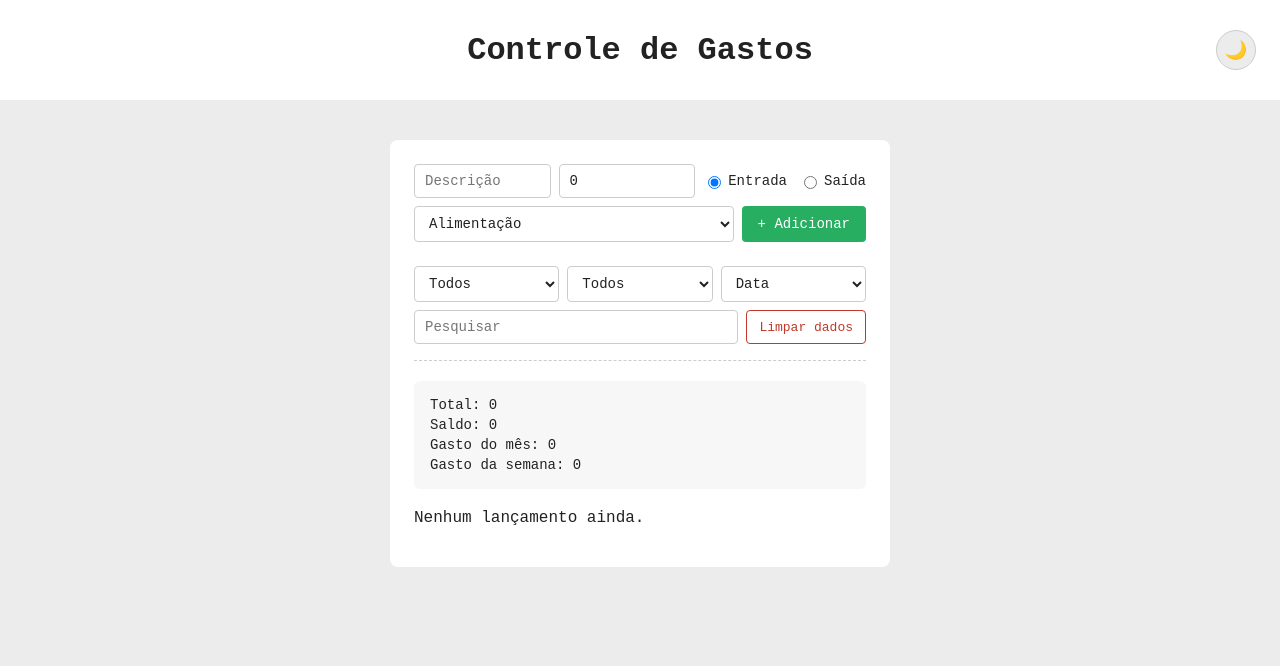
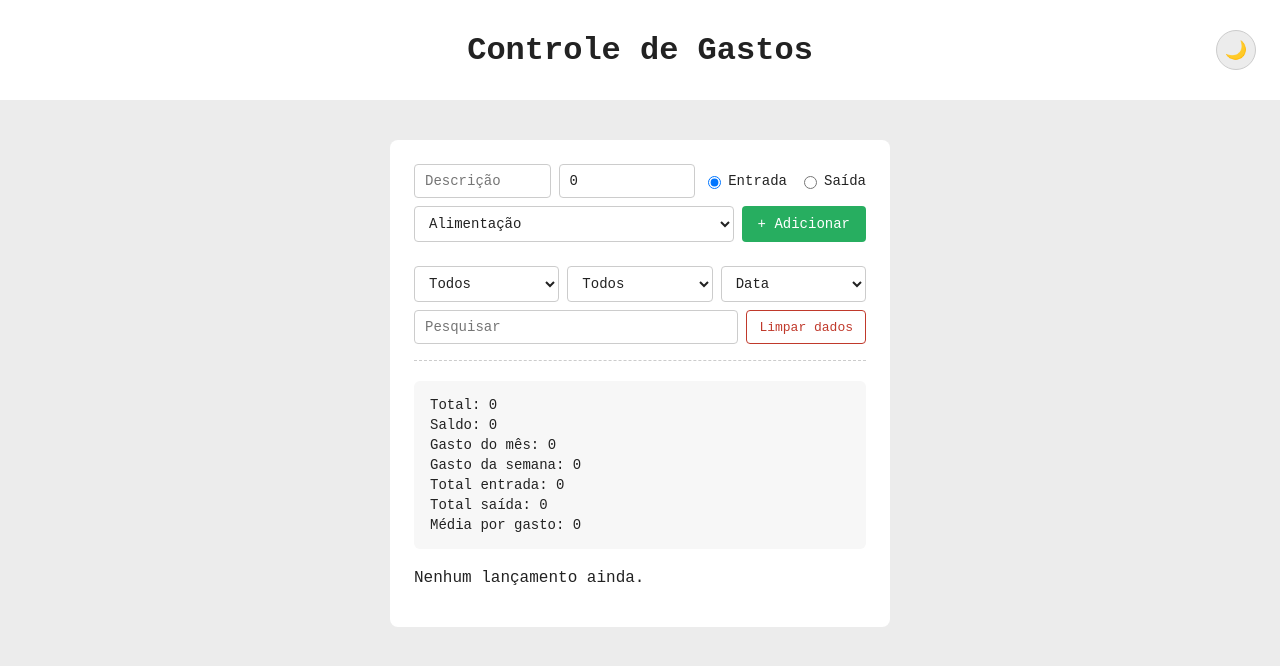
Before and after one commit to Saulorangel87/Controle-de-gastos--exercicio, a React (Vite) app: page / in a window 1280 px wide. Shown: the top 666 px of the page. Built offline with nearby package versions, Linux system fonts and the light colour scheme.

Commit message:
feat: adicionar totais de entrada, saída e média de gastos ao formulário

```diff
--- a/src/components/FormGasto.jsx
+++ b/src/components/FormGasto.jsx
@@ -114,6 +114,23 @@ export default function FormGasto() {
       return acumulado + Number(gasto.valor);
     }, 0);
 
+  const totalEntrada = gastos.reduce((acumulado, gasto) => {
+    if (gasto.tipo === "Entrada") return acumulado + Number(gasto.valor);
+    return acumulado;
+  }, 0);
+
+  const totalSaida = gastos.reduce((acumulado, gasto) => {
+    if (gasto.tipo === "Saída") return acumulado + Number(gasto.valor);
+    return acumulado;
+  }, 0);
+
+  const quantidadedeSaidas = gastos.filter(
+    (gasto) => gasto.tipo === "Saída",
+  ).length;
+
+  const mediaGasto =
+    quantidadedeSaidas > 0 ? totalSaida / quantidadedeSaidas : 0;
+
   useEffect(() => {
     localStorage.setItem(CHAVE_STORAGE, JSON.stringify(gastos));
   }, [gastos]);
@@ -229,6 +246,9 @@ export default function FormGasto() {
         <p>Saldo: {saldo}</p>
         <p>Gasto do mês: {gastoDoMes}</p>
         <p>Gasto da semana: {gastoDaSemana}</p>
+        <p>Total entrada: {totalEntrada}</p>
+        <p>Total saída: {totalSaida}</p>
+        <p>Média por gasto: {mediaGasto}</p>
         {Object.keys(totalPorCategoria).map((cat) => (
           <p key={cat}>
             {cat}: {totalPorCategoria[cat]}
```
